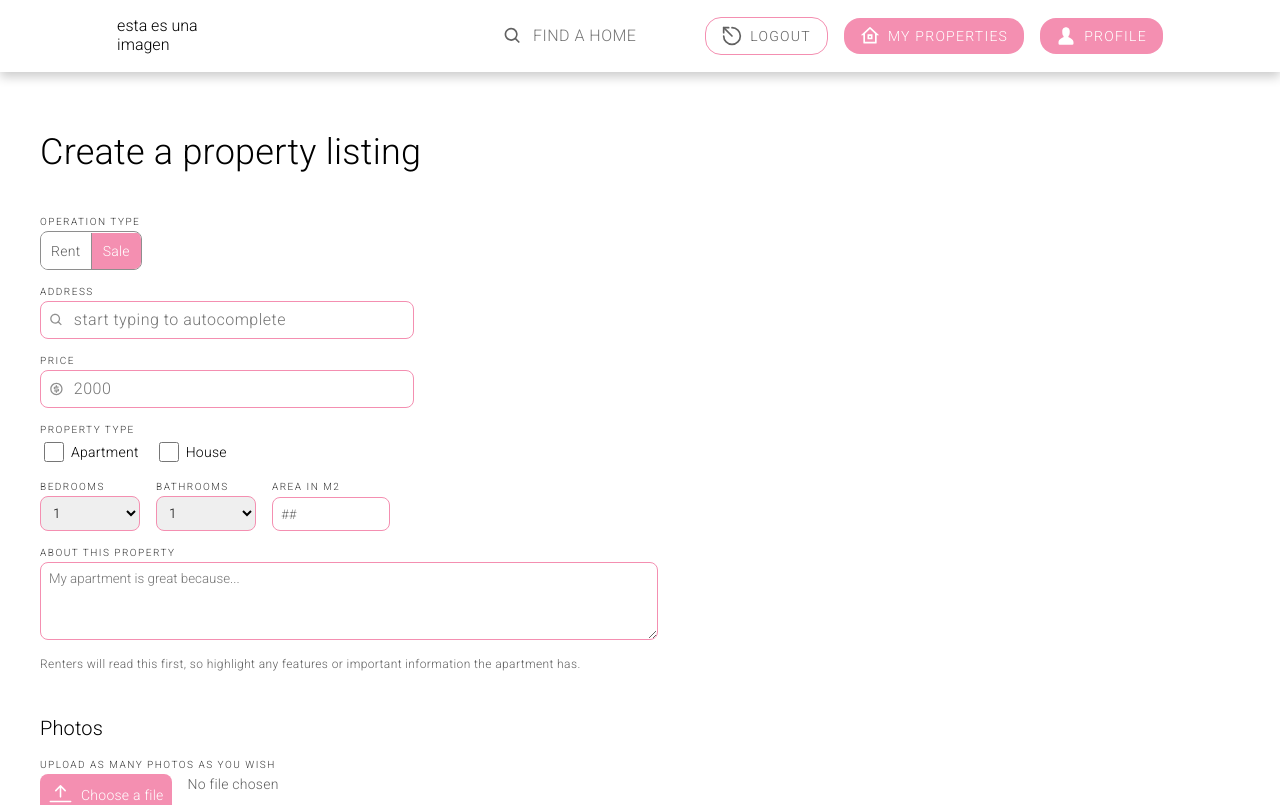
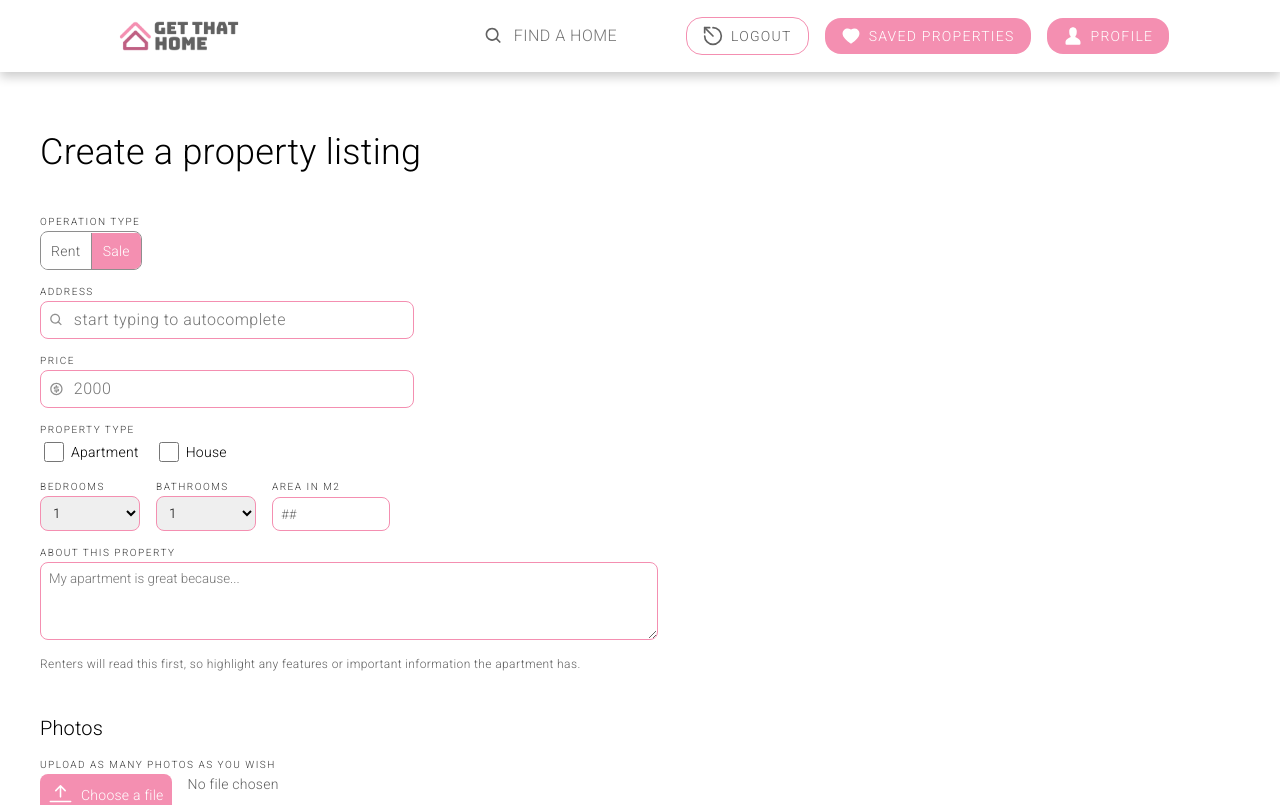
Before and after one commit to NunezGabriel/get-that-home-frontend, a React (Vite) app in the folder get-that-home/: page /form-sale in a window 1280 px wide. Shown: the top 805 px of the page. Built offline with nearby package versions, Linux system fonts and the light colour scheme.

Commit message:
add: navbar image

```diff
--- a/get-that-home/src/components/navBar/lanlordNavBar.jsx
+++ b/get-that-home/src/components/navBar/lanlordNavBar.jsx
@@ -2,17 +2,23 @@
 import { GoPerson } from 'react-icons/go';
 import { RiHome8Line } from 'react-icons/ri';
 import { LuArrowUpLeftFromCircle } from 'react-icons/lu';
+import logo from "../../assets/logo.svg"
+import { Link } from 'react-router-dom';
 
 import { NavContainer, ImgContainer, OptionsContianer, Finder } from "./noLoggedNavBar";
 import { MainInput } from '../input';
 import { JoinButton, LoginButton } from '../button';
 
+
 const LanlordNavBar = () => {
     return (
         <NavContainer>
-            <ImgContainer>
-                esta es una imagen
-            </ImgContainer>
+            <Link to={"/"}>
+                <ImgContainer>
+                    <img src={logo}/>
+                </ImgContainer>
+            </Link>
+
             <OptionsContianer>
                 <Finder>
                     <BiSearch fontSize={24} color="#616161"/>
--- a/get-that-home/src/components/navBar/noLoggedNavBar.jsx
+++ b/get-that-home/src/components/navBar/noLoggedNavBar.jsx
@@ -1,6 +1,8 @@
 import styled from "@emotion/styled";
 import { BiSearch } from 'react-icons/bi';
 import { TbUserPlus } from 'react-icons/tb';
+import logo from "../../assets/logo.svg"
+import { Link } from "react-router-dom";
 
 import { JoinButton, LoginButton } from "../button";
 import { MainInput } from "../input";
@@ -36,9 +38,11 @@
 const NoLoggedNavBar = () => {
     return (
         <NavContainer>
-            <ImgContainer>
-                esta es una imagen
-            </ImgContainer>
+            <Link to={"/"}>
+                <ImgContainer>
+                    <img src={logo}/>
+                </ImgContainer>
+            </Link>
             <OptionsContianer>
                 <Finder>
                     <BiSearch fontSize={24} color="#616161"/>
--- a/get-that-home/src/components/navBar/seekerNavBar.jsx
+++ b/get-that-home/src/components/navBar/seekerNavBar.jsx
@@ -2,6 +2,8 @@
 import { GoPerson } from 'react-icons/go';
 import { AiFillHeart } from 'react-icons/ai';
 import { LuArrowUpLeftFromCircle } from 'react-icons/lu';
+import logo from "../../assets/logo.svg"
+import { Link } from 'react-router-dom';
 
 import { NavContainer, ImgContainer, OptionsContianer, Finder } from "./noLoggedNavBar";
 import { MainInput } from '../input';
@@ -10,9 +12,11 @@
 const SeekerNavBar = () => {
     return (
         <NavContainer>
-            <ImgContainer>
-                esta es una imagen
-            </ImgContainer>
+            <Link to={"/"}>
+                <ImgContainer>
+                    <img src={logo}/>
+                </ImgContainer>
+            </Link>
             <OptionsContianer>
                 <Finder>
                     <BiSearch fontSize={24} color="#616161"/>
--- a/get-that-home/src/pages/form-sale.jsx
+++ b/get-that-home/src/pages/form-sale.jsx
@@ -41,7 +41,7 @@
     `
     return (
         <div>
-         <LanlordNavBar></LanlordNavBar>
+        <SeekerNavBar/>
         <MainContainer>
             <MainTitle>
                 Create a property listing
```
